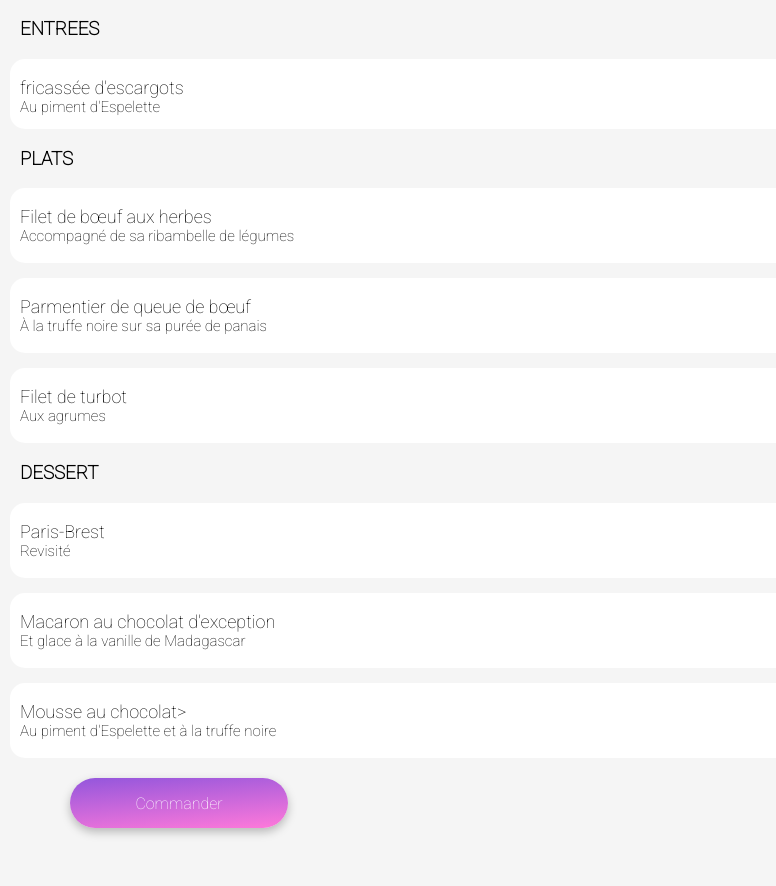
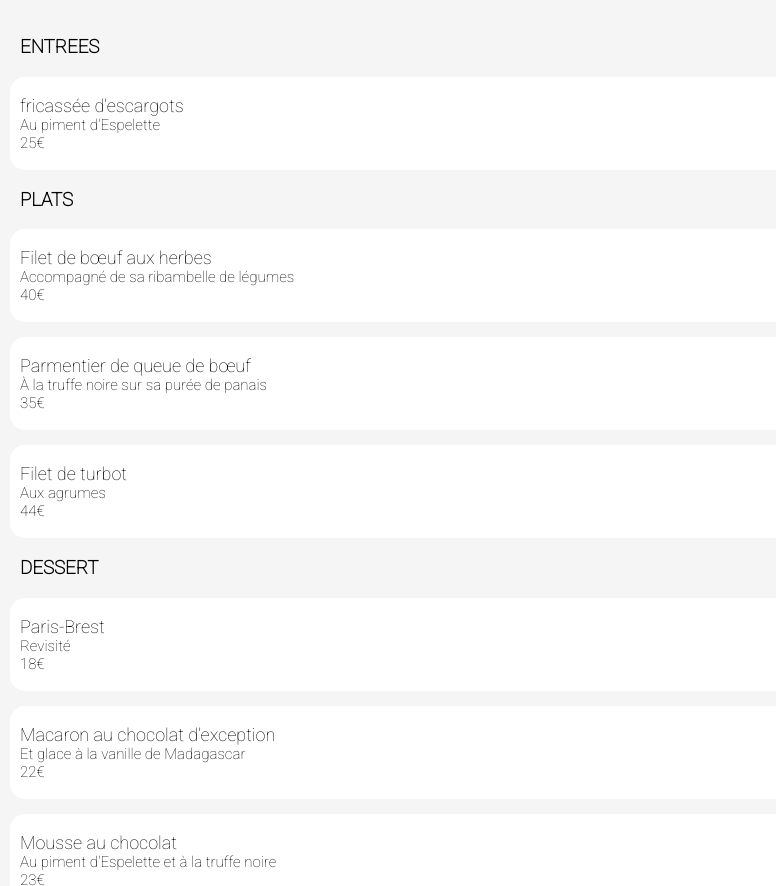
Before and after one commit to zino59950/projet4, a website: page lapalettedugout-index.html in a window 1280 px wide. Shown: the part 174-1060 px from the top of the page, without its empty margins (0-776 px from the left). Drawn offline with Linux system fonts and the light colour scheme; a web font is replaced by a local one.

Commit message:
maj 2 euro resto

```diff
--- a/SASS/style.scss
+++ b/SASS/style.scss
@@ -280,6 +280,11 @@ footer{
 
 }
 /*partie la palette du gout*/
+header {
+    .fa-solid .fa-arrow-left {
+        font-size: 30px;
+    }
+}
 .image-palette {
     img {
     width: 100%;
@@ -316,7 +321,6 @@ main {
     margin-left: 10px;
     border-radius: 15px;
     padding-left: 10px;
-    height: 70px;
     p{
         overflow: hidden;
         text-overflow: ellipsis;
--- a/lapalettedugout-index.html
+++ b/lapalettedugout-index.html
@@ -18,6 +18,9 @@
 
 <body class="body-lapalettedugout">
     <header>
+        <a href="index.html">
+            <i class="fa-solid fa-arrow-left" style="color: #000000;"></i>
+        </a>
         <h1>ohmyfood</h1>
     </header>
     <main>
@@ -46,6 +49,9 @@
                                 <span>
                                     Au piment d'Espelette
                                 </span>
+                                <span class="euro">
+                                    25€
+                                </span>
                             </p>
                         </div>
                     </div>
@@ -65,6 +71,9 @@
                             <span>
                                 Accompagné de sa ribambelle de légumes
                             </span>
+                            <span class="euro">
+                                40€
+                            </span>
                         </p>
                     </div>
                     <div class="entre">
@@ -72,13 +81,16 @@
                             <span>
                                 À la truffe noire sur sa purée de panais
                             </span>
+                            <span class="euro">
+                                35€
+                            </span>
                         </p>
                     </div>
                     <div class="entre">
                         <p>Filet de turbot
                             <span >
                                 Aux agrumes
-                            </span>
+                            </span><span class="euro" >44€</span>
                         </p>
 
                     </div>
@@ -94,7 +106,7 @@
                             Paris-Brest
                             <span>
                                 Revisité
-                            </span>
+                            </span><span class="euro">18€</span>
                         </p>
 
                     </div>
@@ -102,13 +114,18 @@
                     <p>Macaron au chocolat d'exception
                         <span>
                             Et glace à la vanille de Madagascar
-                        </span>
+                        </span><span class="euro">22€</span>
                     </p>
                     </div>
                     <div class="entre">
                         <p>
-                            Mousse au chocolat>
-                            <span>Au piment d'Espelette et à la truffe noire</span>
+                            Mousse au chocolat
+                            <span>
+                                Au piment d'Espelette et à la truffe noire
+                            </span>
+                            <span class="euro">
+                                23€
+                            </span>
                         </p>
                     </div>
 
```
Also changed, not shown: index.html (+1 -1 lines), dossier-css/style.css, 1 other file.
